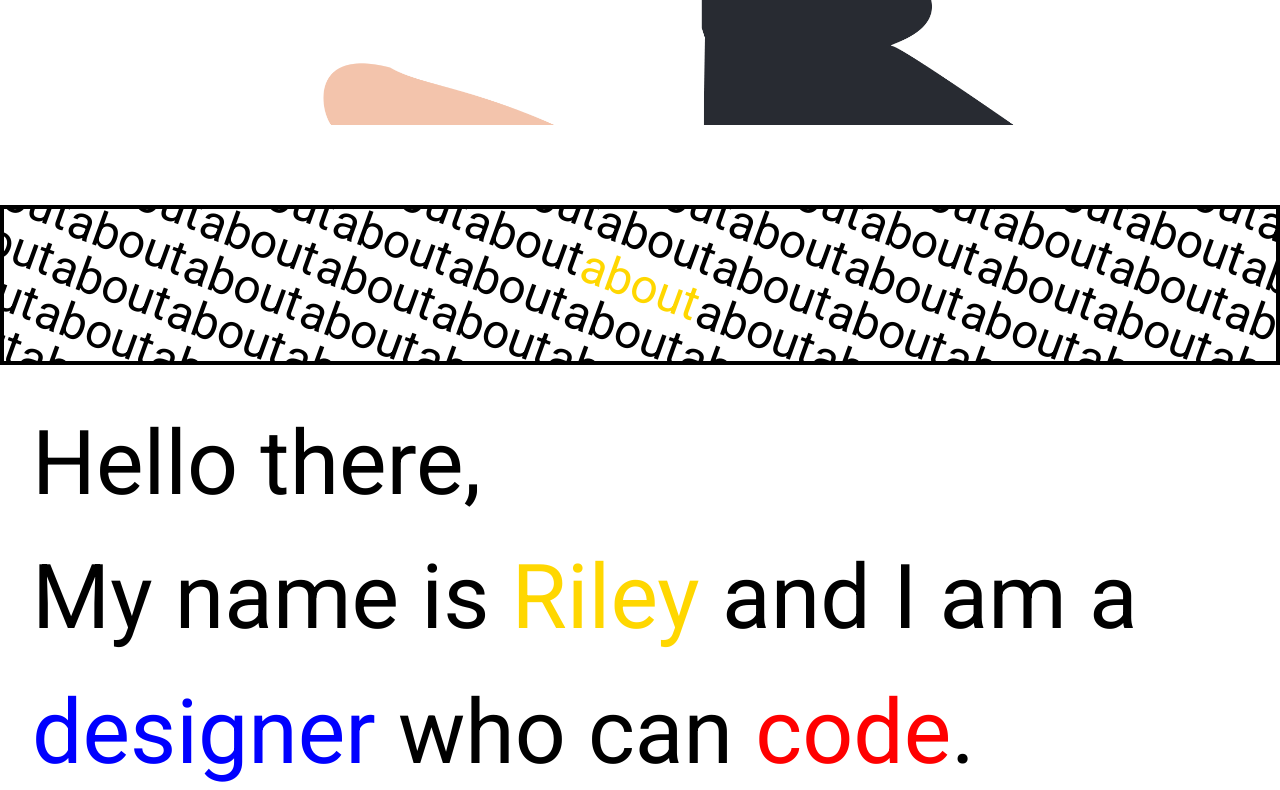
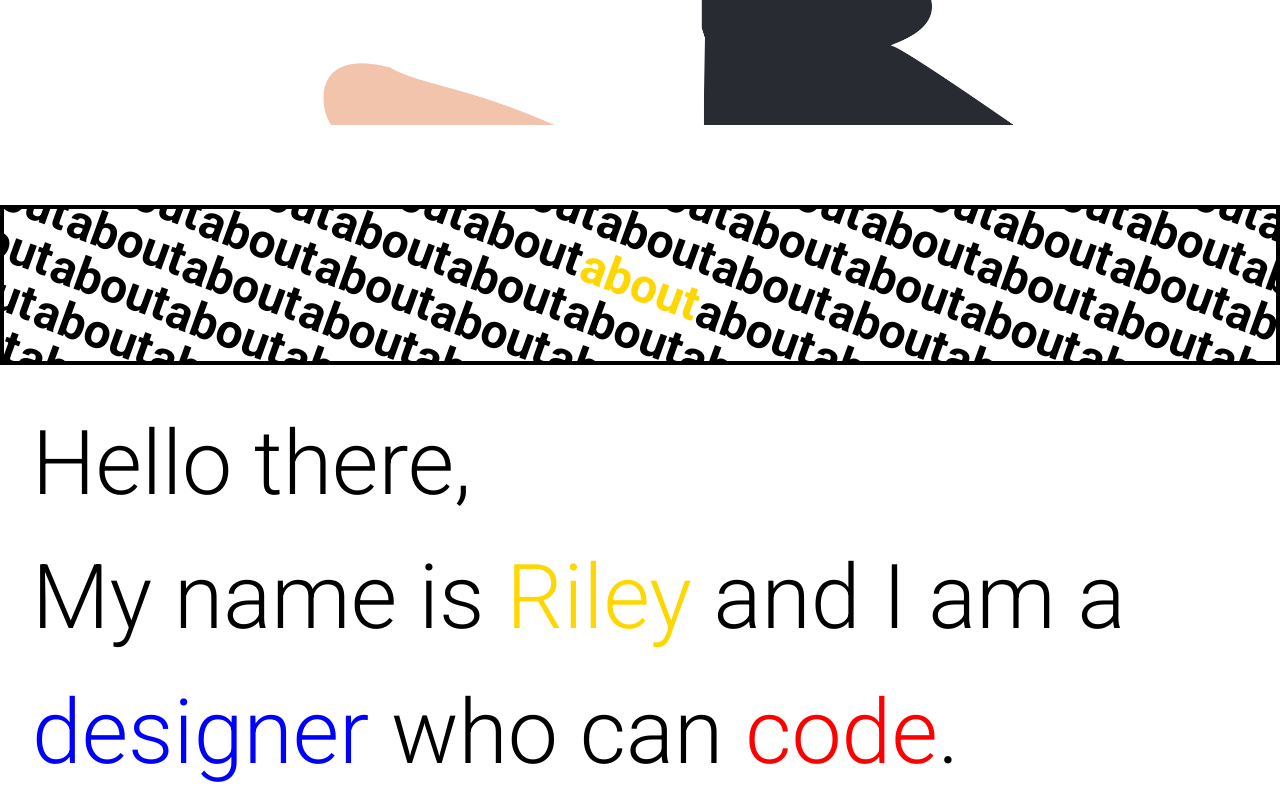
Before and after one commit to RP2/rp2.github.io, a plain HTML site: page index.html in a window 1280 px wide. Shown: the part 595-1385 px from the top of the page. Drawn offline with nearby package versions, Linux system fonts and the light colour scheme.

Commit message:
font weight

```diff
--- a/css/_text.scss
+++ b/css/_text.scss
@@ -1,4 +1,4 @@
-@import url('https://fonts.googleapis.com/css?family=Roboto:400,900&display=swap');
+@import url('https://fonts.googleapis.com/css?family=Roboto:300,700&display=swap');
 
 body {
     font-family: 'Roboto', sans-serif;
@@ -10,6 +10,7 @@ body {
 
 h1 {
     font-size: 3em;
+    font-weight: bold;
 }
 
 h2 {
--- a/css/style.scss
+++ b/css/style.scss
@@ -1,5 +1,6 @@
 @import "./text";
 @import "./error";
+
 
 header {
     display: flex;
```
Also changed, not shown: css/style.css, 1 other file.
